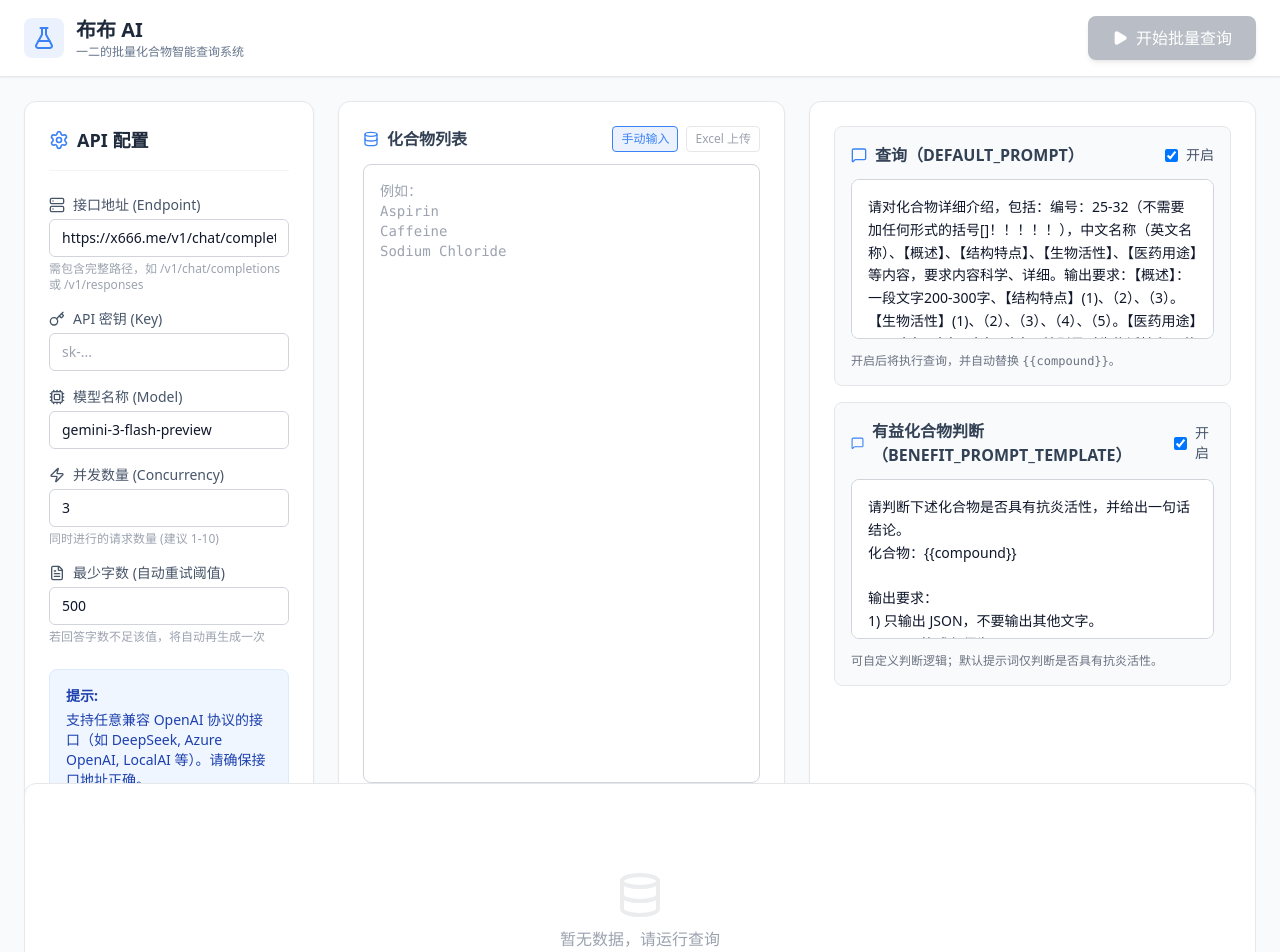
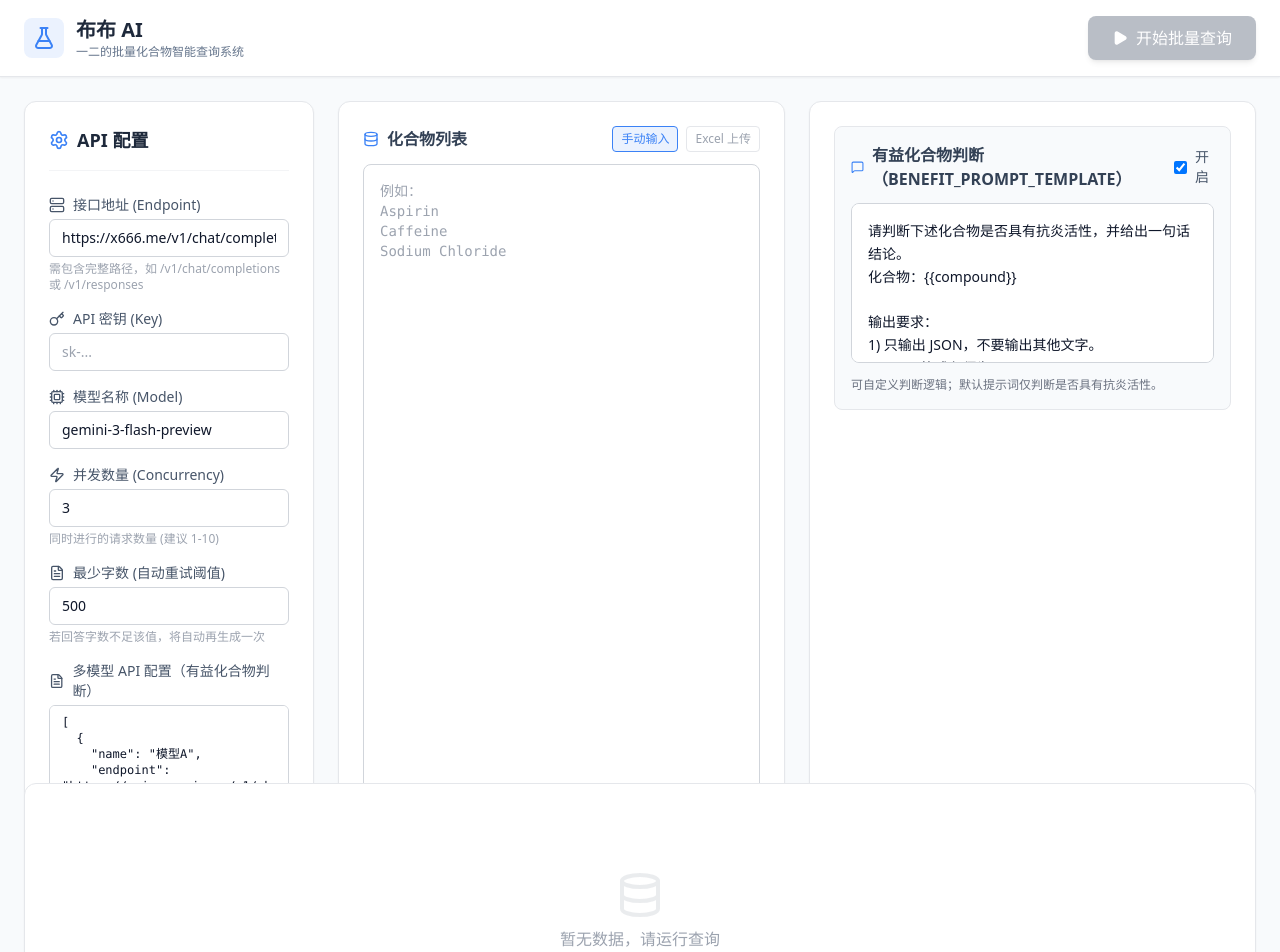
Before and after one commit to shengnan-Luo/Metabolites, a React (Vite) app: page / in a window 1280 px wide. Shown: the top 952 px of the page. Built offline with nearby package versions, Linux system fonts and the light colour scheme.

Commit message:
refactor: disable query UI and move multi-model config to API panel

```diff
--- a/App.tsx
+++ b/App.tsx
@@ -39,6 +39,28 @@ interface BenefitInfo {
   beneficialDirection: string;
 }
 
+interface BenefitApiConfigInput {
+  name: string;
+  endpoint: string;
+  apiKey: string;
+  model: string;
+}
+
+const DEFAULT_BENEFIT_CONFIGS_TEXT = `[
+  {
+    "name": "模型A",
+    "endpoint": "https://api.openai.com/v1/chat/completions",
+    "apiKey": "",
+    "model": "gpt-4o-mini"
+  },
+  {
+    "name": "模型B",
+    "endpoint": "https://api.openai.com/v1/chat/completions",
+    "apiKey": "",
+    "model": "gpt-4.1-mini"
+  }
+]`;
+
 const parseBenefitInfo = (text: string): BenefitInfo => {
   const fallback: BenefitInfo = {
     isBeneficial: '否',
@@ -63,13 +85,36 @@ const parseBenefitInfo = (text: string): BenefitInfo => {
   }
 };
 
+const parseBenefitConfigs = (text: string): BenefitApiConfigInput[] => {
+  const parsed = JSON.parse(text);
+  if (!Array.isArray(parsed)) {
+    throw new Error('有益化合物多模型配置必须是 JSON 数组');
+  }
+
+  const normalized = parsed.map((item, index) => {
+    const name = String(item?.name || '').trim() || `模型${index + 1}`;
+    const endpoint = String(item?.endpoint || '').trim();
+    const apiKey = String(item?.apiKey || '').trim();
+    const model = String(item?.model || '').trim();
+    if (!endpoint || !apiKey || !model) {
+      throw new Error(`第 ${index + 1} 个模型配置缺少 endpoint / apiKey / model`);
+    }
+    return { name, endpoint, apiKey, model };
+  });
+
+  if (normalized.length < 2) {
+    throw new Error('请至少提供 2 套模型配置，用于判断是否一致');
+  }
+
+  return normalized;
+};
+
 function App() {
   const [config, setConfig] = useState<ApiConfig>(DEFAULT_CONFIG);
   const [compoundsText, setCompoundsText] = useState<string>('');
-  const [enableQueryPrompt, setEnableQueryPrompt] = useState<boolean>(true);
-  const [promptTemplate, setPromptTemplate] = useState<string>(DEFAULT_PROMPT);
   const [enableBenefitCheck, setEnableBenefitCheck] = useState<boolean>(true);
   const [benefitPromptTemplate, setBenefitPromptTemplate] = useState<string>(DEFAULT_BENEFIT_PROMPT_TEMPLATE);
+  const [benefitApiConfigsText, setBenefitApiConfigsText] = useState<string>(DEFAULT_BENEFIT_CONFIGS_TEXT);
   const [inputMode, setInputMode] = useState<'manual' | 'excel'>('manual');
   const [excelFileName, setExcelFileName] = useState<string>('');
   const [excelSheets, setExcelSheets] = useState<ExcelSheetData[]>([]);
@@ -129,25 +174,22 @@ function App() {
 
   const startBatch = useCallback(async () => {
     // 1. Validation
-    if (!config.apiKey) {
-      alert('请输入 API 密钥');
-      return;
-    }
-    if (!config.endpoint) {
-      alert('请输入接口地址');
-      return;
-    }
-    if (!enableQueryPrompt && !enableBenefitCheck) {
-      alert('请至少开启一个功能：查询提示词 或 有益化合物判断');
-      return;
-    }
-    if (enableQueryPrompt && !promptTemplate.includes('{{compound}}')) {
-      alert('提示词模板中必须包含 {{compound}} 占位符');
+    if (!enableBenefitCheck) {
+      alert('查询功能已关闭，请开启“有益化合物判断”');
       return;
     }
     if (enableBenefitCheck && !benefitPromptTemplate.includes('{{compound}}')) {
       alert('有益化合物判断提示词中必须包含 {{compound}} 占位符');
       return;
+    }
+    let benefitConfigs: BenefitApiConfigInput[] = [];
+    if (enableBenefitCheck) {
+      try {
+        benefitConfigs = parseBenefitConfigs(benefitApiConfigsText);
+      } catch (error: any) {
+        alert(`有益化合物多模型配置有误：${error.message}`);
+        return;
+      }
     }
     if (inputMode === 'excel' && excelSheets.length === 0) {
       alert('请先上传 Excel 文件');
@@ -179,6 +221,8 @@ function App() {
         result: null,
         isBeneficial: null,
         beneficialDirection: null,
+        benefitModelSummary: null,
+        benefitConsensus: null,
       }));
     } else {
       const relevantSheets = matchingSheets.map((name) => excelSheets.find((sheet) => sheet.name === name)).filter(Boolean) as ExcelSheetData[];
@@ -200,6 +244,8 @@ function App() {
             result: null,
             isBeneficial: null,
             beneficialDirection: null,
+            benefitModelSummary: null,
+            benefitConsensus: null,
             error: `未找到列：${selectedColumn}`,
           });
           return;
@@ -218,6 +264,8 @@ function App() {
           result: null,
           isBeneficial: null,
           beneficialDirection: null,
+          benefitModelSummary: null,
+          benefitConsensus: null,
         }));
         processingItems = processingItems.concat(items);
       });
@@ -265,42 +313,60 @@ function App() {
       // Update status to pending
       setResults(prev => prev.map((r) => r.id === item.id ? { ...r, status: RequestStatus.PENDING } : r));
 
-      const specificPrompt = promptTemplate.replace(/\{\{compound\}\}/g, item.compound);
       const benefitPrompt = benefitPromptTemplate.replace(/\{\{compound\}\}/g, item.compound);
 
       try {
-        let responseText = '';
-        let retryCount = 0;
-        const countLength = (text: string) => text.replace(/\s+/g, '').length;
-
-        const mainRequestTask = async () => {
-          let currentResponse = await fetchCompletion(config, specificPrompt);
-          while (
-            countLength(currentResponse) < config.minResultLength &&
-            retryCount < MAX_RETRIES &&
-            !abortControllerRef.current?.signal.aborted
-          ) {
-            retryCount += 1;
-            currentResponse = await fetchCompletion(config, specificPrompt);
+        const benefitResponses = await Promise.allSettled(
+          benefitConfigs.map((benefitConfig) =>
+            fetchCompletion(
+              {
+                ...config,
+                endpoint: benefitConfig.endpoint,
+                apiKey: benefitConfig.apiKey,
+                model: benefitConfig.model,
+              },
+              benefitPrompt
+            )
+          )
+        );
+        const parsedBenefitInfos = benefitResponses.map((result, index) => {
+          if (result.status === 'fulfilled') {
+            return {
+              name: benefitConfigs[index].name,
+              info: parseBenefitInfo(result.value),
+              error: null,
+            };
           }
-          return currentResponse;
-        };
-
-        const [mainResponse, benefitResponse] = await Promise.all([
-          enableQueryPrompt ? mainRequestTask() : Promise.resolve<string | null>(null),
-          enableBenefitCheck ? fetchCompletion(config, benefitPrompt) : Promise.resolve<string | null>(null),
-        ]);
-        responseText = mainResponse || '';
-        const benefitInfo = benefitResponse ? parseBenefitInfo(benefitResponse) : null;
+          return {
+            name: benefitConfigs[index].name,
+            info: null,
+            error: result.reason?.message || '请求失败',
+          };
+        });
+        const successfulInfos = parsedBenefitInfos
+          .filter((item) => item.info)
+          .map((item) => item.info as BenefitInfo);
+        const consensus: '一致' | '不一致' | '部分失败' =
+          parsedBenefitInfos.some((item) => item.error)
+            ? '部分失败'
+            : new Set(successfulInfos.map((item) => item.isBeneficial)).size <= 1
+              ? '一致'
+              : '不一致';
+        const firstBenefitInfo = successfulInfos[0] || null;
+        const modelSummary = parsedBenefitInfos
+          .map((item) => (item.info ? `${item.name}:${item.info.isBeneficial}` : `${item.name}:失败(${item.error})`))
+          .join('；');
 
         if (abortControllerRef.current?.signal.aborted) return;
 
         setResults(prev => prev.map((r) => r.id === item.id ? {
           ...r,
           status: RequestStatus.SUCCESS,
-          result: enableQueryPrompt ? responseText : null,
-          isBeneficial: enableBenefitCheck ? benefitInfo?.isBeneficial || '否' : null,
-          beneficialDirection: enableBenefitCheck ? benefitInfo?.beneficialDirection || null : null,
+          result: null,
+          isBeneficial: firstBenefitInfo?.isBeneficial || '否',
+          beneficialDirection: firstBenefitInfo?.beneficialDirection || null,
+          benefitModelSummary: modelSummary,
+          benefitConsensus: consensus,
         } : r));
 
         setProgress(prev => ({
@@ -355,8 +421,7 @@ function App() {
     maxRows,
     enableBenefitCheck,
     benefitPromptTemplate,
-    enableQueryPrompt,
-    promptTemplate,
+    benefitApiConfigsText,
     selectedColumn,
   ]);
 
@@ -373,7 +438,6 @@ function App() {
   }, []);
 
   const canStart = Boolean(
-    config.apiKey &&
     (inputMode === 'manual' ? compoundsText.trim() : excelSheets.length > 0)
   );
 
@@ -439,6 +503,8 @@ function App() {
             <ConfigPanel
               config={config}
               onConfigChange={setConfig}
+              benefitApiConfigsText={benefitApiConfigsText}
+              onBenefitApiConfigsTextChange={setBenefitApiConfigsText}
               disabled={isProcessing}
             />
           </div>
@@ -448,10 +514,6 @@ function App() {
               setInputMode={setInputMode}
               compoundsText={compoundsText}
               setCompoundsText={setCompoundsText}
-              enableQueryPrompt={enableQueryPrompt}
-              setEnableQueryPrompt={setEnableQueryPrompt}
-              promptTemplate={promptTemplate}
-              setPromptTemplate={setPromptTemplate}
               enableBenefitCheck={enableBenefitCheck}
               setEnableBenefitCheck={setEnableBenefitCheck}
               benefitPromptTemplate={benefitPromptTemplate}
--- a/components/ConfigPanel.tsx
+++ b/components/ConfigPanel.tsx
@@ -5,10 +5,18 @@ import { ApiConfig } from '../types';
 interface ConfigPanelProps {
   config: ApiConfig;
   onConfigChange: (newConfig: ApiConfig) => void;
+  benefitApiConfigsText: string;
+  onBenefitApiConfigsTextChange: (value: string) => void;
   disabled: boolean;
 }
 
-export const ConfigPanel: React.FC<ConfigPanelProps> = ({ config, onConfigChange, disabled }) => {
+export const ConfigPanel: React.FC<ConfigPanelProps> = ({
+  config,
+  onConfigChange,
+  benefitApiConfigsText,
+  onBenefitApiConfigsTextChange,
+  disabled,
+}) => {
   const handleChange = (field: keyof ApiConfig, value: string | number) => {
     onConfigChange({ ...config, [field]: value });
   };
@@ -100,6 +108,21 @@ export const ConfigPanel: React.FC<ConfigPanelProps> = ({ config, onConfigChange
           />
           <p className="text-xs text-gray-400 mt-1">若回答字数不足该值，将自动再生成一次</p>
         </div>
+
+        <div>
+          <label className="block text-sm font-medium text-slate-600 mb-1 flex items-center gap-2">
+            <FileText className="w-4 h-4" />
+            多模型 API 配置（有益化合物判断）
+          </label>
+          <textarea
+            value={benefitApiConfigsText}
+            onChange={(e) => onBenefitApiConfigsTextChange(e.target.value)}
+            disabled={disabled}
+            placeholder='[{"name":"模型A","endpoint":"...","apiKey":"...","model":"..."},{"name":"模型B","endpoint":"...","apiKey":"...","model":"..."}]'
+            className="w-full h-40 px-3 py-2 border border-gray-300 rounded-md focus:ring-2 focus:ring-accent focus:border-transparent outline-none text-xs font-mono transition-all resize-y"
+          />
+          <p className="text-xs text-gray-400 mt-1">每套配置独立调用并汇总结果；最终会新增“多模型一致性”列。</p>
+        </div>
       </div>
 
       <div className="mt-auto bg-blue-50 p-4 rounded-lg text-sm text-blue-800 border border-blue-100 shrink-0">
--- a/components/InputSection.tsx
+++ b/components/InputSection.tsx
@@ -6,10 +6,6 @@ interface InputSectionProps {
   setInputMode: (mode: 'manual' | 'excel') => void;
   compoundsText: string;
   setCompoundsText: (text: string) => void;
-  enableQueryPrompt: boolean;
-  setEnableQueryPrompt: (enabled: boolean) => void;
-  promptTemplate: string;
-  setPromptTemplate: (text: string) => void;
   enableBenefitCheck: boolean;
   setEnableBenefitCheck: (enabled: boolean) => void;
   benefitPromptTemplate: string;
@@ -32,10 +28,6 @@ export const InputSection: React.FC<InputSectionProps> = ({
   setInputMode,
   compoundsText,
   setCompoundsText,
-  enableQueryPrompt,
-  setEnableQueryPrompt,
-  promptTemplate,
-  setPromptTemplate,
   enableBenefitCheck,
   setEnableBenefitCheck,
   benefitPromptTemplate,
@@ -177,34 +169,6 @@ export const InputSection: React.FC<InputSectionProps> = ({
           <div className="flex items-center justify-between mb-3">
             <label className="flex items-center gap-2 font-semibold text-slate-700">
               <MessageSquare className="w-4 h-4 text-accent" />
-              查询（DEFAULT_PROMPT）
-            </label>
-            <label className="inline-flex items-center gap-2 text-sm text-slate-600">
-              <input
-                type="checkbox"
-                checked={enableQueryPrompt}
-                onChange={(e) => setEnableQueryPrompt(e.target.checked)}
-                disabled={disabled}
-              />
-              开启
-            </label>
-          </div>
-          <textarea
-            value={promptTemplate}
-            onChange={(e) => setPromptTemplate(e.target.value)}
-            disabled={disabled || !enableQueryPrompt}
-            placeholder="请输入查询提示词，需包含 {{compound}}。"
-            className="h-40 w-full p-4 border border-gray-300 rounded-lg focus:ring-2 focus:ring-accent focus:border-transparent outline-none resize-none text-sm leading-relaxed disabled:bg-gray-100"
-          />
-          <div className="mt-2 text-xs text-gray-500">
-            开启后将执行查询，并自动替换 <code>{"{{compound}}"}</code>。
-          </div>
-        </div>
-
-        <div className="border border-gray-200 rounded-lg p-4 bg-slate-50">
-          <div className="flex items-center justify-between mb-3">
-            <label className="flex items-center gap-2 font-semibold text-slate-700">
-              <MessageSquare className="w-4 h-4 text-accent" />
               有益化合物判断（BENEFIT_PROMPT_TEMPLATE）
             </label>
             <label className="inline-flex items-center gap-2 text-sm text-slate-600">
--- a/components/ResultsTable.tsx
+++ b/components/ResultsTable.tsx
@@ -16,7 +16,7 @@ export const ResultsTable: React.FC<ResultsTableProps> = ({ results }) => {
   const downloadCSV = (items: QueryItem[], sheetName: string) => {
     if (items.length === 0) return;
 
-    const headers = ['ID', 'Sheet', 'Compound', 'Status', 'IsBeneficial', 'BeneficialDirection', 'Result', 'Error'];
+    const headers = ['ID', 'Sheet', 'Compound', 'Status', 'IsBeneficial', 'BeneficialDirection', 'BenefitModelSummary', 'BenefitConsensus', 'Result', 'Error'];
     const rows = items.map(r => [
       r.id,
       escapeCsv(r.sheetName),
@@ -24,6 +24,8 @@ export const ResultsTable: React.FC<ResultsTableProps> = ({ results }) => {
       r.status,
       escapeCsv(r.isBeneficial || ''),
       escapeCsv(r.beneficialDirection || ''),
+      escapeCsv(r.benefitModelSummary || ''),
+      escapeCsv(r.benefitConsensus || ''),
       escapeCsv(r.result),
       escapeCsv(r.error || '')
     ].join(','));
@@ -88,6 +90,8 @@ export const ResultsTable: React.FC<ResultsTableProps> = ({ results }) => {
                   <th className="px-6 py-3 w-32">状态</th>
                   <th className="px-6 py-3 w-28">有益代谢物</th>
                   <th className="px-6 py-3 w-72">有益方向（结肠炎）</th>
+                  <th className="px-6 py-3 w-72">多模型判断</th>
+                  <th className="px-6 py-3 w-32">多模型一致性</th>
                   <th className="px-6 py-3">AI 响应结果</th>
                 </tr>
               </thead>
@@ -124,6 +128,14 @@ export const ResultsTable: React.FC<ResultsTableProps> = ({ results }) => {
                         {item.status === RequestStatus.SUCCESS ? (item.beneficialDirection || '-') : '-'}
                       </div>
                     </td>
+                    <td className="px-6 py-4 text-slate-600">
+                      <div className="whitespace-pre-wrap max-h-40 overflow-y-auto custom-scrollbar">
+                        {item.status === RequestStatus.SUCCESS ? (item.benefitModelSummary || '-') : '-'}
+                      </div>
+                    </td>
+                    <td className="px-6 py-4 text-slate-600">
+                      {item.status === RequestStatus.SUCCESS ? (item.benefitConsensus || '-') : '-'}
+                    </td>
                     <td className="px-6 py-4 text-slate-600 relative group">
                       {item.status === RequestStatus.ERROR ? (
                         <span className="text-red-500">{item.error}</span>
--- a/types.ts
+++ b/types.ts
@@ -21,6 +21,8 @@ export interface QueryItem {
   result: string | null;
   isBeneficial: '是' | '否' | null;
   beneficialDirection: string | null;
+  benefitModelSummary: string | null;
+  benefitConsensus: '一致' | '不一致' | '部分失败' | null;
   error?: string;
 }
 
```
